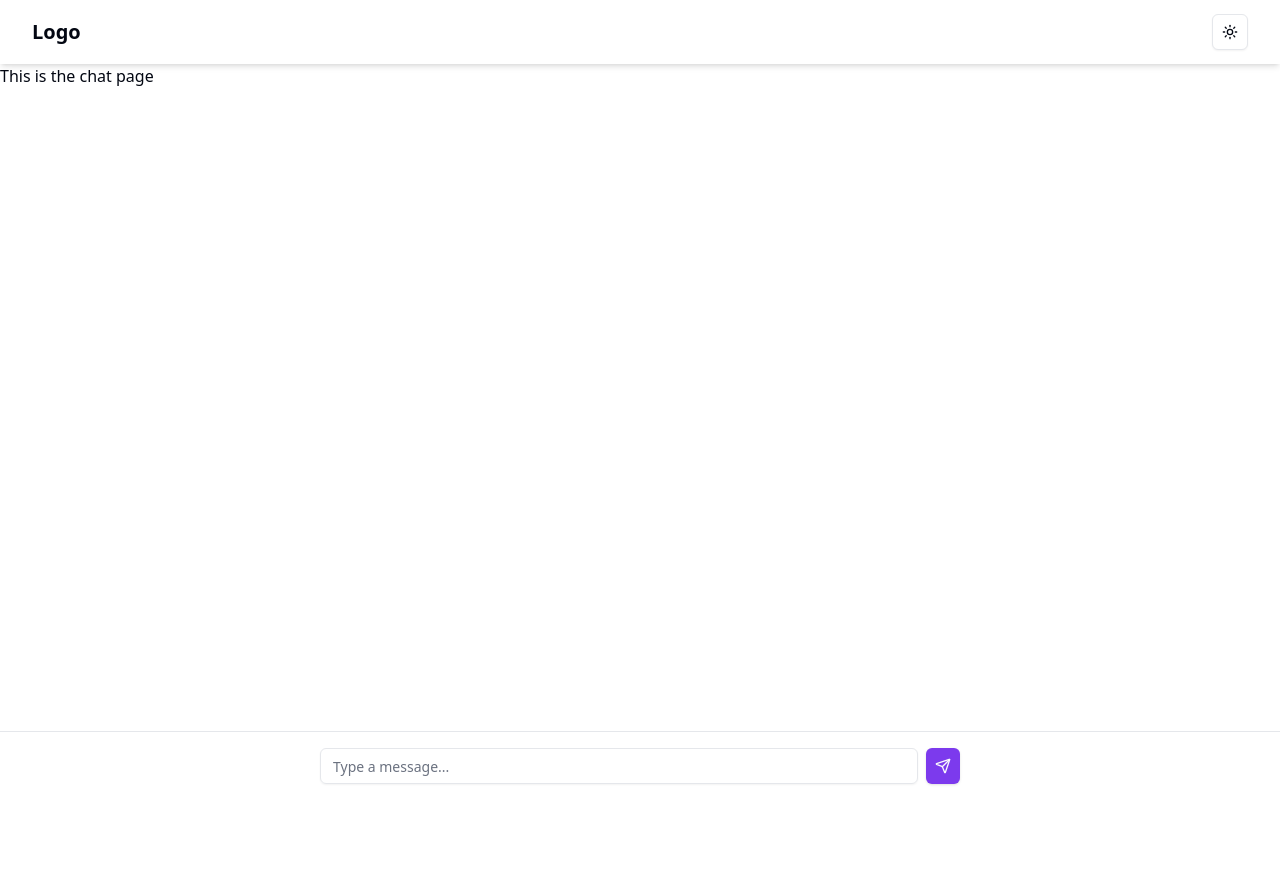
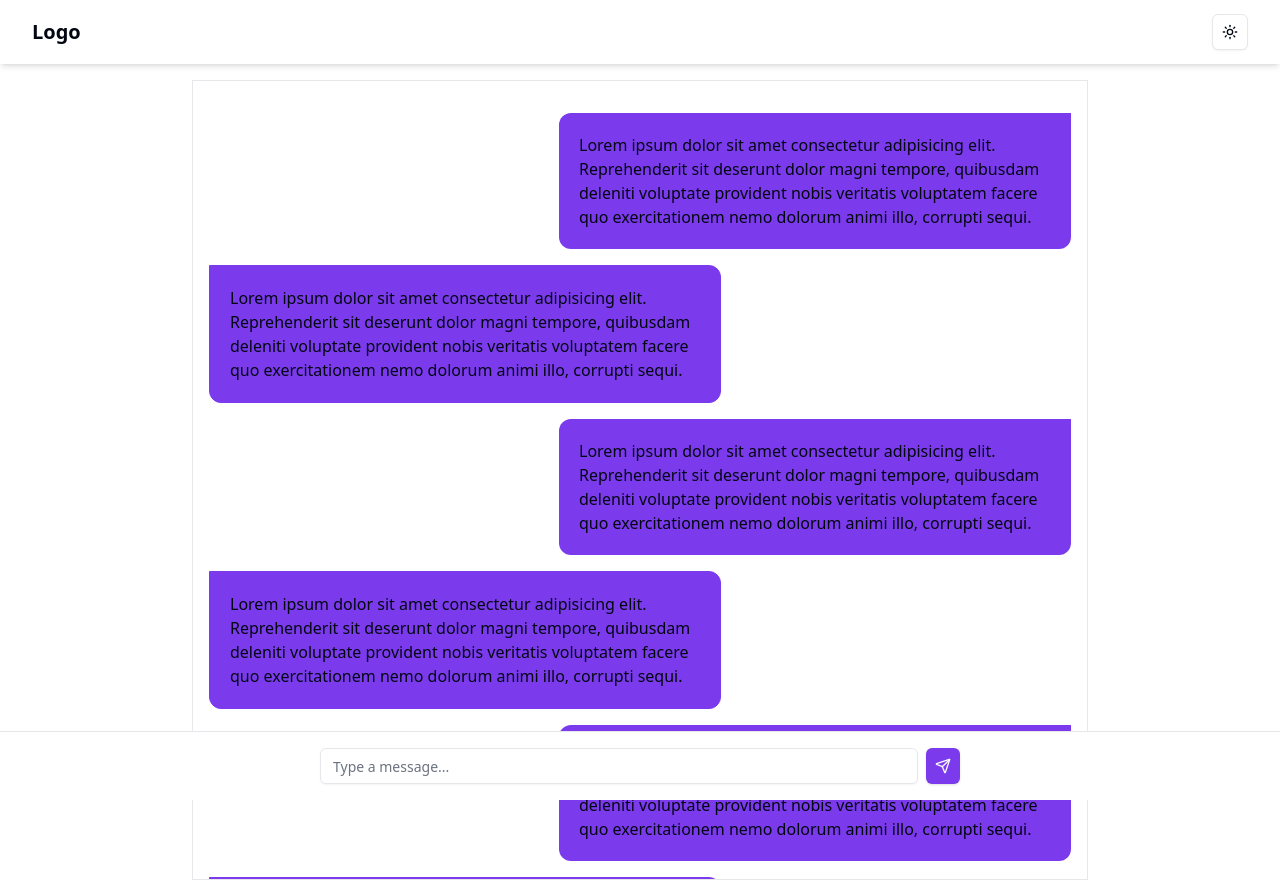
Before and after one commit to nkansah-wireko-brobbey/constitution-app-frontend, a Next.js app: page /chat in a window 1280 px wide. Before the commit the page ends 800 px from the top, so only its background shows below. Built offline with nearby package versions, Linux system fonts and the light colour scheme.

Commit message:
feat: Chat bubble UI setup

```diff
--- a/app/(root)/(pages)/chat/page.tsx
+++ b/app/(root)/(pages)/chat/page.tsx
@@ -1,8 +1,14 @@
+import ChatBoard from '@/components/chat-board'
 import React from 'react'
 
 const Page = () => {
   return (
-    <div>This is the chat page</div>
+    <div className='container mx-auto p-4'>
+
+
+      <ChatBoard />
+
+      </div>
   )
 }
 
--- a/app/(root)/layout.tsx
+++ b/app/(root)/layout.tsx
@@ -9,7 +9,7 @@ export default function RootLayout({
 }>) {
     return (
         <>
-            <div className='h-screen w-screen'>
+            <div className='h-screen'>
                 <Navbar />
                 {children}
                 <Footer />
--- /dev/null
+++ b/components/chat-board.tsx
@@ -0,0 +1,88 @@
+import React from 'react'
+import ChatBubble from '@/components/chat-bubble'
+import { ChatBubbleProps } from '@/types/chat-bubble-props'
+
+const chat: ChatBubbleProps[] = [
+    {
+        message: " Lorem ipsum dolor sit amet consectetur adipisicing elit. Reprehenderit sit deserunt dolor magni tempore, quibusdam deleniti voluptate provident nobis veritatis voluptatem facere quo exercitationem nemo dolorum animi illo, corrupti sequi.",
+        type: 'sent',
+        id: '1'
+    },
+    {
+        message: " Lorem ipsum dolor sit amet consectetur adipisicing elit. Reprehenderit sit deserunt dolor magni tempore, quibusdam deleniti voluptate provident nobis veritatis voluptatem facere quo exercitationem nemo dolorum animi illo, corrupti sequi.",
+        type: 'received',
+        id: '2'
+    },
+    {
+        message: " Lorem ipsum dolor sit amet consectetur adipisicing elit. Reprehenderit sit deserunt dolor magni tempore, quibusdam deleniti voluptate provident nobis veritatis voluptatem facere quo exercitationem nemo dolorum animi illo, corrupti sequi.",
+        type: 'sent',
+        id: '3'
+    },
+    {
+        message: " Lorem ipsum dolor sit amet consectetur adipisicing elit. Reprehenderit sit deserunt dolor magni tempore, quibusdam deleniti voluptate provident nobis veritatis voluptatem facere quo exercitationem nemo dolorum animi illo, corrupti sequi.",
+        type: 'received',
+        id: '4'
+    },
+    {
+        message: " Lorem ipsum dolor sit amet consectetur adipisicing elit. Reprehenderit sit deserunt dolor magni tempore, quibusdam deleniti voluptate provident nobis veritatis voluptatem facere quo exercitationem nemo dolorum animi illo, corrupti sequi.",
+        type: 'sent',
+        id: '5'
+    },
+    {
+        message: " Lorem ipsum dolor sit amet consectetur adipisicing elit. Reprehenderit sit deserunt dolor magni tempore, quibusdam deleniti voluptate provident nobis veritatis voluptatem facere quo exercitationem nemo dolorum animi illo, corrupti sequi.",
+        type: 'received',
+        id: '6'
+    },
+    // {
+    //     message: " Lorem ipsum dolor sit amet consectetur adipisicing elit. Reprehenderit sit deserunt dolor magni tempore, quibusdam deleniti voluptate provident nobis veritatis voluptatem facere quo exercitationem nemo dolorum animi illo, corrupti sequi.",
+    //     type: 'sent',
+    //     id: '7'
+    // },
+    // {
+    //     message: " Lorem ipsum dolor sit amet consectetur adipisicing elit. Reprehenderit sit deserunt dolor magni tempore, quibusdam deleniti voluptate provident nobis veritatis voluptatem facere quo exercitationem nemo dolorum animi illo, corrupti sequi.",
+    //     type: 'received',
+    //     id: '8'
+    // },
+    // {
+    //     message: " Lorem ipsum dolor sit amet consectetur adipisicing elit. Reprehenderit sit deserunt dolor magni tempore, quibusdam deleniti voluptate provident nobis veritatis voluptatem facere quo exercitationem nemo dolorum animi illo, corrupti sequi.",
+    //     type: 'sent',
+    //     id: '9'
+    // },
+    // {
+    //     message: " Lorem ipsum dolor sit amet consectetur adipisicing elit. Reprehenderit sit deserunt dolor magni tempore, quibusdam deleniti voluptate provident nobis veritatis voluptatem facere quo exercitationem nemo dolorum animi illo, corrupti sequi.",
+    //     type: 'received',
+    //     id: '10'
+    // },
+    // {
+    //     message: " Lorem ipsum dolor sit amet consectetur adipisicing elit. Reprehenderit sit deserunt dolor magni tempore, quibusdam deleniti voluptate provident nobis veritatis voluptatem facere quo exercitationem nemo dolorum animi illo, corrupti sequi.",
+    //     type: 'sent',
+    //     id: '111'
+    // },
+    // {
+    //     message: " Lorem ipsum dolor sit amet consectetur adipisicing elit. Reprehenderit sit deserunt dolor magni tempore, quibusdam deleniti voluptate provident nobis veritatis voluptatem facere quo exercitationem nemo dolorum animi illo, corrupti sequi.",
+    //     type: 'received',
+    //     id: '22'
+    // },
+    // {
+    //     message: " Lorem ipsum dolor sit amet consectetur adipisicing elit. Reprehenderit sit deserunt dolor magni tempore, quibusdam deleniti voluptate provident nobis veritatis voluptatem facere quo exercitationem nemo dolorum animi illo, corrupti sequi.",
+    //     type: 'sent',
+    //     id: '14'
+    // },
+    // {
+    //     message: " Lorem ipsum dolor sit amet consectetur adipisicing elit. Reprehenderit sit deserunt dolor magni tempore, quibusdam deleniti voluptate provident nobis veritatis voluptatem facere quo exercitationem nemo dolorum animi illo, corrupti sequi.",
+    //     type: 'received',
+    //     id: '25'
+    // },
+]
+
+const ChatBoard = () => {
+  return (
+    <div className='max-w-4xl mx-auto p-4 border h-screen overflow-y-auto '>
+       {
+        chat.map(({message, type,id})=>(<ChatBubble key={id} message={message} type={type} id={id}/>))
+       }
+    </div>
+  )
+}
+
+export default ChatBoard
--- /dev/null
+++ b/components/chat-bubble.tsx
@@ -0,0 +1,12 @@
+import { ChatBubbleProps } from '@/types/chat-bubble-props'
+import React from 'react'
+
+const ChatBubble = ({message, type }: ChatBubbleProps) => {
+    return (
+        <div className={`flex ${type === 'received'?'justify-start':'justify-end'} mt-4`}>
+            <div className={`${type === 'received'?'border bg-inherit border-primary  rounded-ss-none':'bg-primary  rounded-se-none'} max-w-lg bg-primary rounded-xl p-5 inline-block h-auto`}>{message.trim()}</div>
+        </div>
+    )
+}
+
+export default ChatBubble
--- /dev/null
+++ b/types/chat-bubble-props.ts
@@ -0,0 +1,6 @@
+export interface ChatBubbleProps {
+    message: string;
+    type: 'sent' | 'received';
+    timestamp?: string;
+    id?: string;
+}
```
